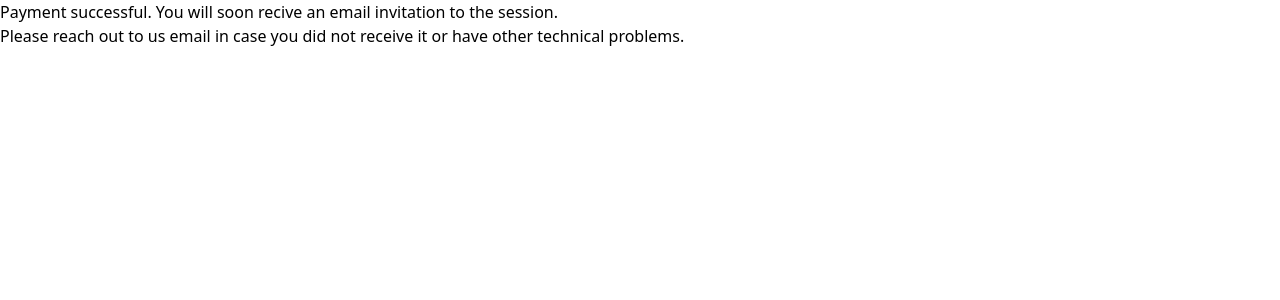
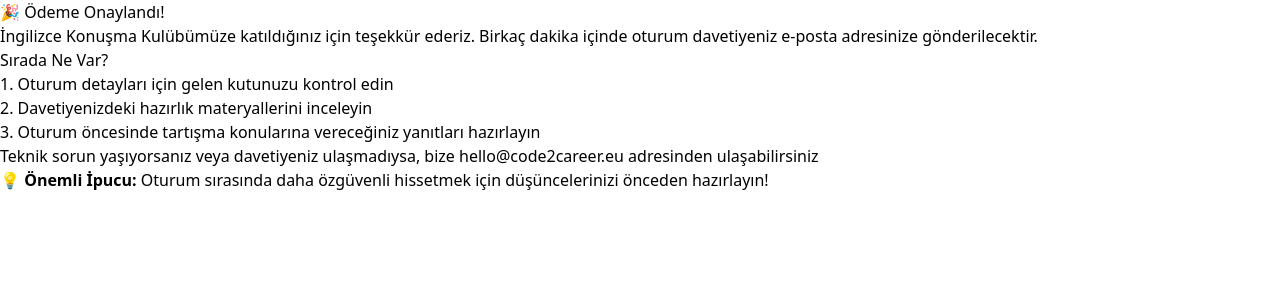
Before and after one commit to annasvst/english-learning-platform, a Next.js app: page /speaking-club/booking/success in a window 1280 px wide. Shown: the top 300 px of the page. Built offline with nearby package versions, Linux system fonts and the light colour scheme.

Commit message:
Update payment success and cancellation handling for speaking club bookings

```diff
--- a/src/app/api/payments/checkout/route.ts
+++ b/src/app/api/payments/checkout/route.ts
@@ -28,10 +28,11 @@ export const POST = async (req: NextRequest) => {
       ],
       mode: 'payment',
       success_url: `${NEXT_PUBLIC_API_BASE_URL}/speaking-club/booking/success`,
-      cancel_url: `${NEXT_PUBLIC_API_BASE_URL}/speaking-club/booking/cancel`,
+      cancel_url: `${NEXT_PUBLIC_API_BASE_URL}/speaking-club/`,
       metadata: {
         eventId,
       },
+      allow_promotion_codes: true
     });
 
     return NextResponse.json({ url: checkoutSession.url }, { status: 200 });
--- a/src/app/speaking-club/booking/cancel/page.tsx
+++ /dev/null
@@ -1,7 +0,0 @@
-export default async function SpeakingClubPaymentCancelled() {
-  return (
-    <div>
-      <p>The payment has been cancelled</p>
-    </div>
-  );
-}
--- a/src/app/speaking-club/booking/success/page.tsx
+++ b/src/app/speaking-club/booking/success/page.tsx
@@ -1,9 +1,30 @@
 export default async function SpeakingClubPaymentSuccessful() {
+  // Try using light teal tones to create gradient (see test hero page).
   return (
     <div>
-      <p>Payment successful. You will soon recive an email invitation to the session.
+      <h1>🎉 Ödeme Onaylandı!</h1>
+      <p>
+        İngilizce Konuşma Kulübümüze katıldığınız için teşekkür ederiz. Birkaç
+        dakika içinde oturum davetiyeniz e-posta adresinize gönderilecektir.
       </p>
-      <p>Please reach out to us <a href="mailto:mail@domain.com">email</a> in case you did not receive it or have other technical problems.</p>
+
+      <h2>Sırada Ne Var?</h2>
+      <p>1. Oturum detayları için gelen kutunuzu kontrol edin</p>
+      <p>2. Davetiyenizdeki hazırlık materyallerini inceleyin</p>
+      <p>
+        3. Oturum öncesinde tartışma konularına vereceğiniz yanıtları hazırlayın
+      </p>
+
+      <p>
+        Teknik sorun yaşıyorsanız veya davetiyeniz ulaşmadıysa, bize{" "}
+        <a href="mailto:hello@code2career.eu">hello@code2career.eu</a>{" "}
+        adresinden ulaşabilirsiniz
+      </p>
+
+      <div>
+        <strong>💡 Önemli İpucu:</strong> Oturum sırasında daha özgüvenli
+        hissetmek için düşüncelerinizi önceden hazırlayın!
+      </div>
     </div>
   );
 }
```
